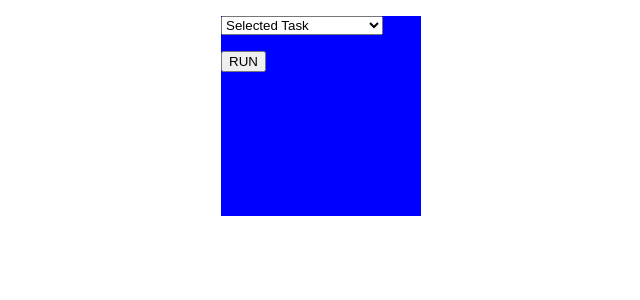
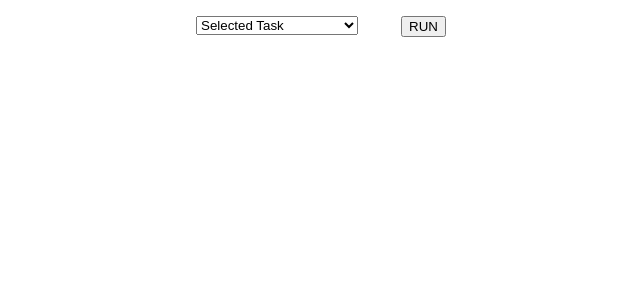
Before and after one commit to lmi2002/itea_python_advanced, a Flask app: template project/Templates/main.html in a window 1280 px wide. Shown: the top 300 px of the page, without its empty margins (319-959 px from the left). Run offline with Flask 2, Linux system fonts and the light colour scheme; the template is opened without the code that fills it, so the values that code supplies are empty.

Commit message:
2018-11-30

```diff
--- a/project/Templates/main.html
+++ b/project/Templates/main.html
@@ -6,13 +6,15 @@
    <style type="text/css">
    div {
    height: 200px;
-    width: 200px;
-    background: blue;
+    width: 250px;
     margin-left: auto;
     margin-right: auto;
     }
-    p {
-    margin-right: auto
+    p select{
+    float:left;
+    }
+    p input{
+    float:right;
     }
 
   </style>
```
Also changed, not shown: project/prop_bd.py (added, +28 -0 lines).
